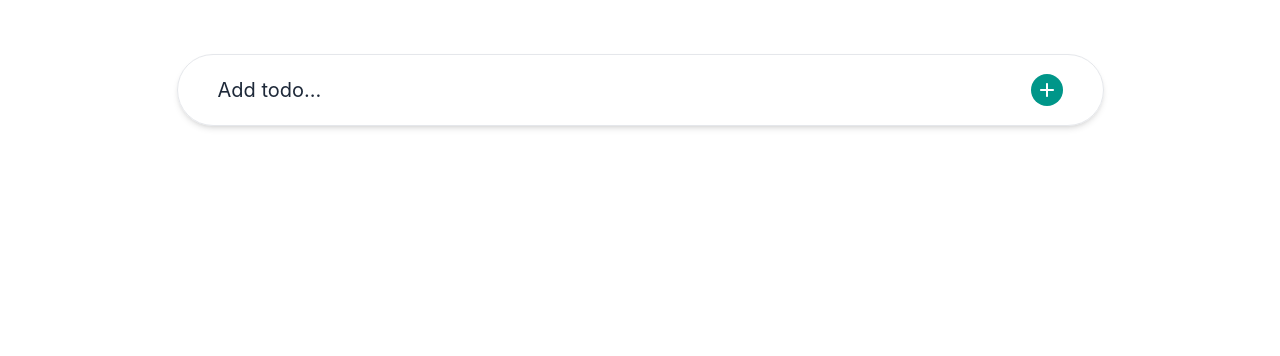
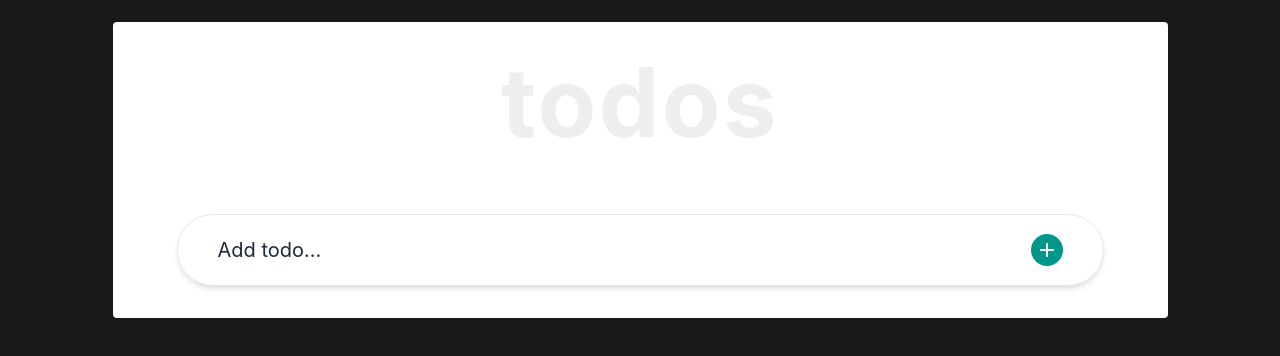
Before and after one commit to ashimwe23/ToDoApp, a React (Vite) app in the folder todo-app/: page / in a window 1280 px wide. Shown: the top 356 px of the page. Built offline with nearby package versions, Linux system fonts and the light colour scheme.

Commit message:
Added a title and Background

```diff
--- a/todo-app/src/App.tsx
+++ b/todo-app/src/App.tsx
@@ -4,9 +4,14 @@ import { faPlus } from '@fortawesome/free-solid-svg-icons'
 
 function App() {
   return (
-    <div className="min-h-screen px-4 py-[22px]">
+    <div className="min-h-screen bg-[#191919] px-4 py-[22px]">
 
       <div className="mx-auto max-w-[1055px] rounded bg-white px-6 py-8 sm:px-16">
+
+
+        <h1 className="mb-16 text-center text-6xl font-bold tracking-wide text-[#eeeeee] sm:text-7xl md:text-8xl">
+          todos
+        </h1>
 
 
         <div className="flex h-[72px] items-center rounded-full border border-gray-200 px-6 shadow-md sm:px-10">
```
Also changed, not shown: 1 other file (tests, documents, lock files or other folders).
